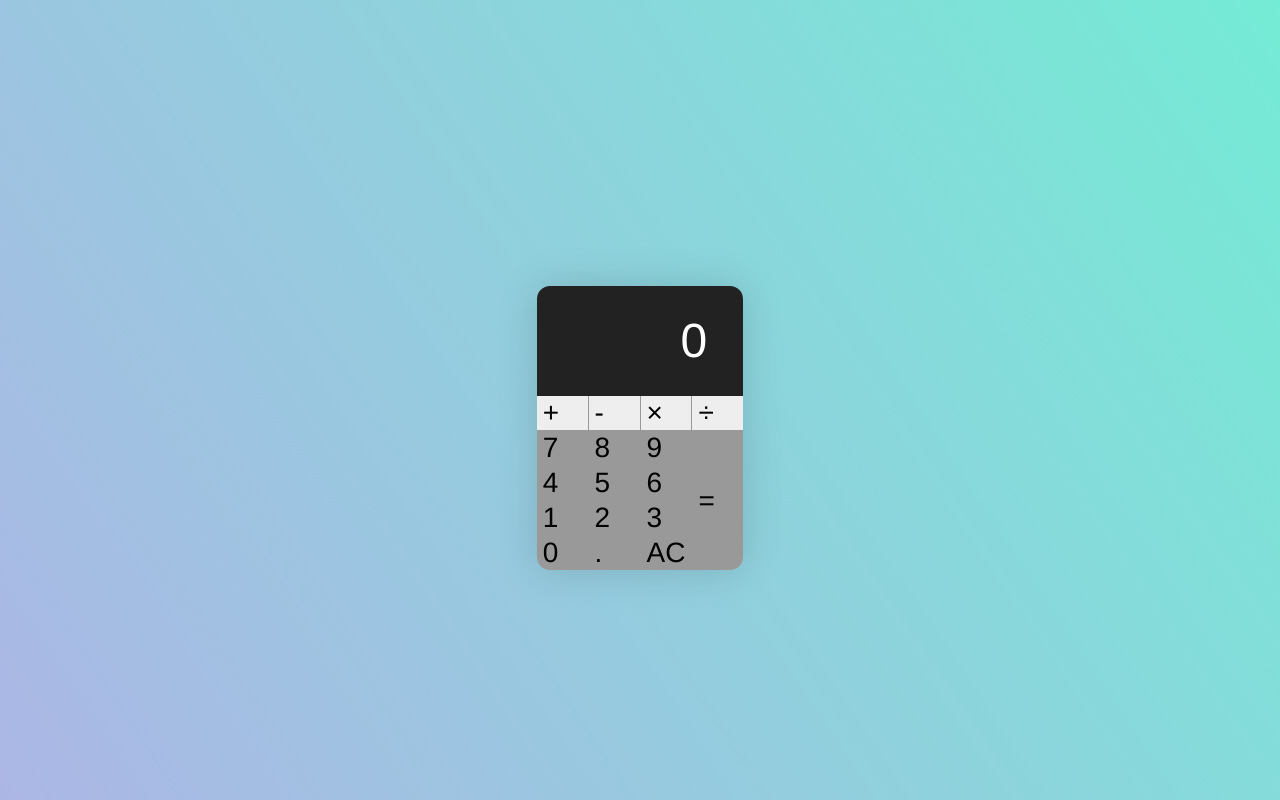
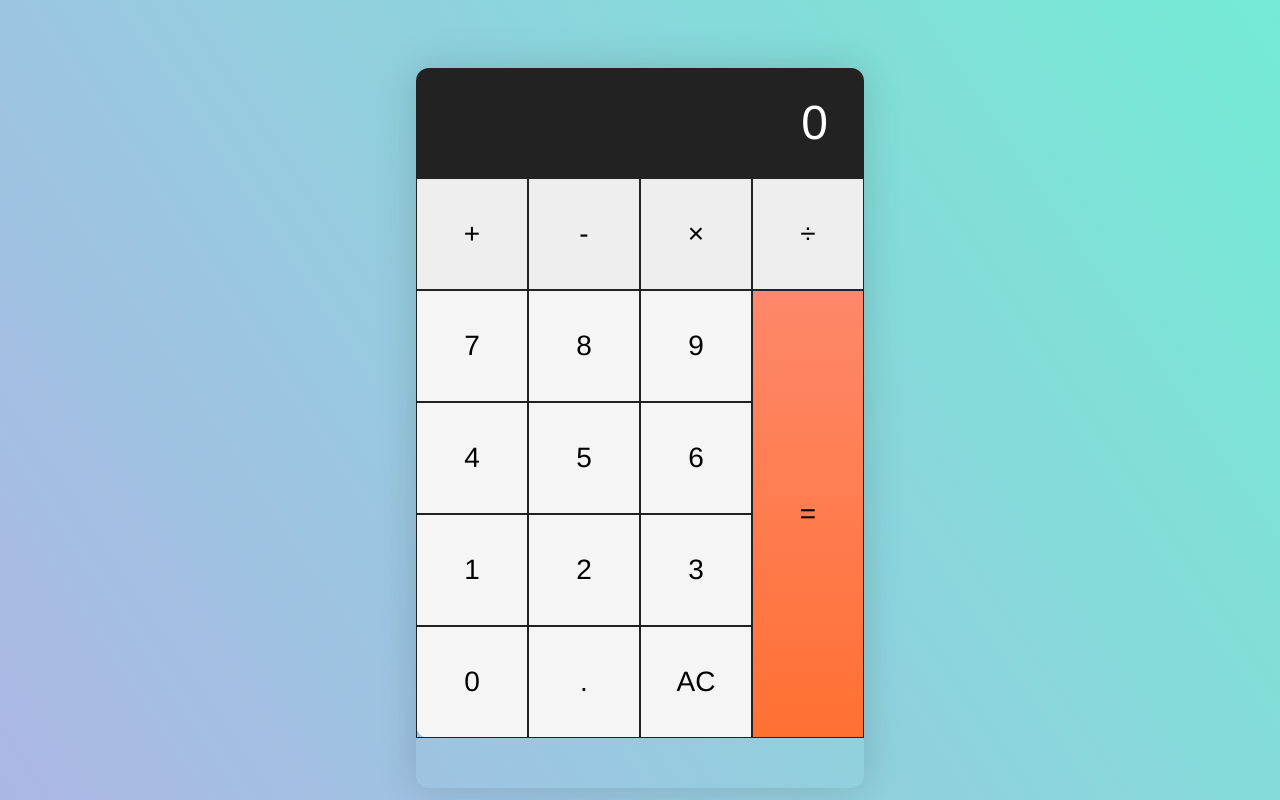
Before and after one commit to rutuparna07/javascript-calculator, a plain HTML site: page index.html in a window 1280 px wide. Drawn offline with Linux system fonts and the light colour scheme.

Commit message:
updates calculator stylesheets

```diff
--- a/assets/sass/style.scss
+++ b/assets/sass/style.scss
@@ -116,7 +116,9 @@ body {
     margin-left: auto;
     margin-right: auto;
     margin-top: 2em;
-    max-width: 15em;
+    width: 16em;
+    height: 90vh;
+    max-width: 25em;
     overflow: hidden;
 
     .calculator-display {
@@ -128,10 +130,17 @@ body {
       }
 
       .calculator-keys {
-        background-color: #999;
+        background-color: whitesmoke;
         display: grid;
-        grid-gap: 1px;
+        height: 70vh;
+        justify-content: center;
         grid-template-columns: repeat(4, 1fr);
+        border-radius: 13px;
+        button {
+            text-align: center;
+            border: 0.5px solid #222222;
+        }
+
       }
 }
 
@@ -151,10 +160,11 @@ body {
 
 .key-operator {
     background-color: #eee;
+    text-align: center;
 }
 
 .key-equal {
-    background-color: linear-gradient(to bottom, #fe886a, #ff7033);
+    background-image: linear-gradient(to bottom, #fe886a, #ff7033);
     grid-column: -2;
     grid-row: 2 / span 4;
 }
```
Also changed, not shown: css/style.css.
